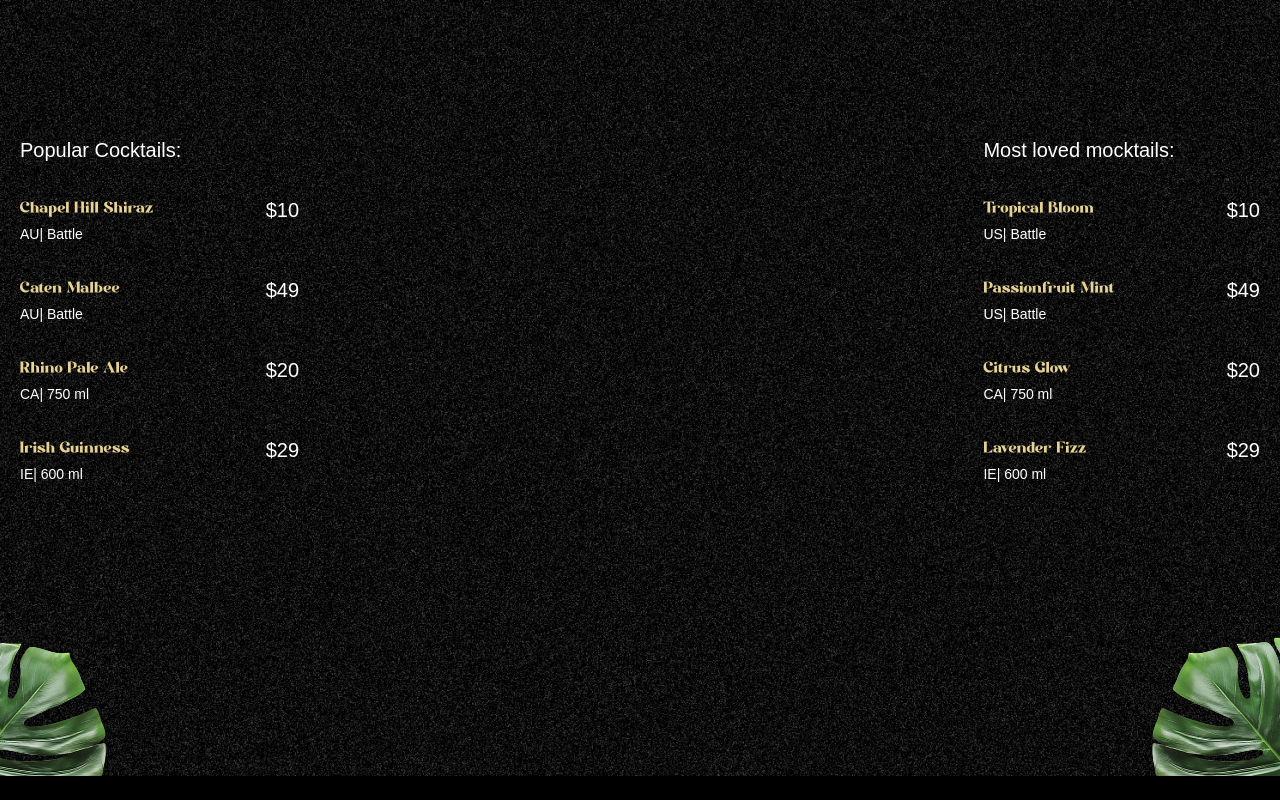
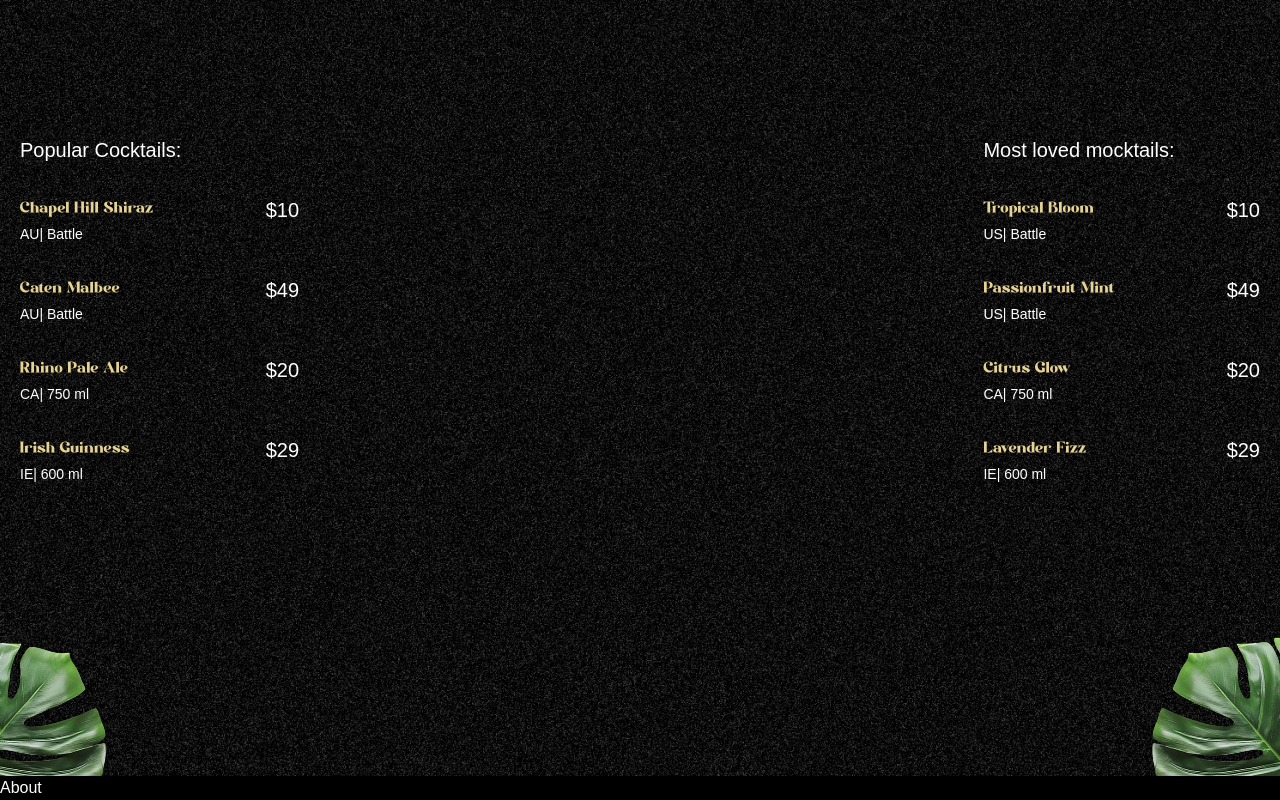
Before and after one commit to danielbaradaran31-hash/Crystal-Shaker, a React (Vite) app: page / in a window 1280 px wide. Shown: the part 824-1624 px from the top of the page. Before the commit the page ends 1600 px from the top, so only its background shows below. Built offline with nearby package versions, Linux system fonts and the light colour scheme; a web font is replaced by a local one.

Commit message:
new componnet About

```diff
--- a/src/App.jsx
+++ b/src/App.jsx
@@ -4,6 +4,7 @@
 import Navbar from './components/Navbar.jsx';
 import Hero from './components/Hero.jsx';
 import Cocktails from './components/Cocktails.jsx';
+import About from './components/About.jsx';
 
 gsap.registerPlugin(ScrollTrigger, SplitText);
 
@@ -14,6 +15,7 @@
         <Navbar />
         <Hero />
         <Cocktails />
+        <About />
 
     </main>
   )
--- /dev/null
+++ b/src/components/About.jsx
@@ -0,0 +1,9 @@
+import React from 'react'
+
+const About = () => {
+  return (
+    <div>About</div>
+  )
+}
+
+export default About
```
